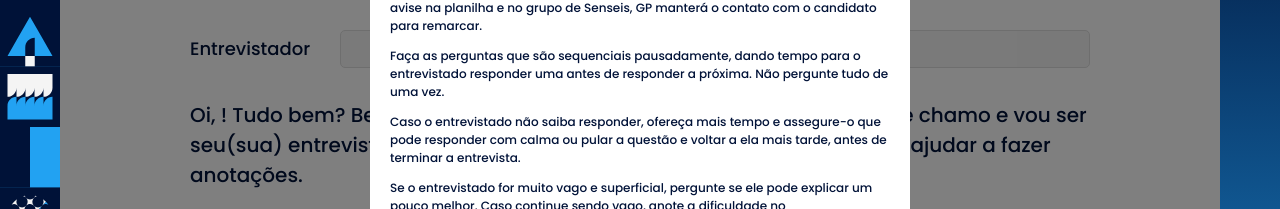
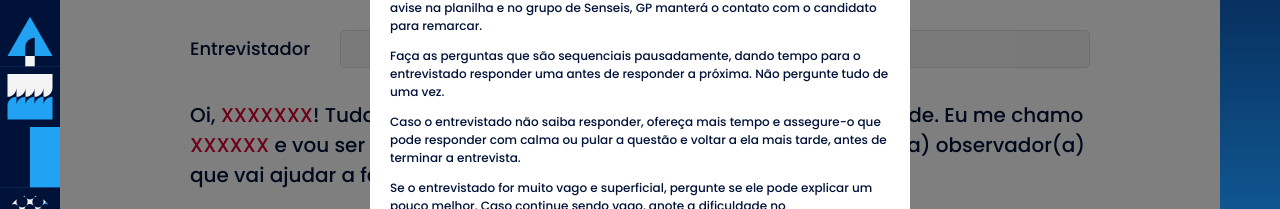
Before and after one commit to lucasstefano/entrevista-page, a React (Create React App) app: page / in a window 1280 px wide. Shown: the part 170-379 px from the top of the page. Built offline with nearby package versions, Linux system fonts and the light colour scheme.

Commit message:
bugfix: correção dos nomes no texto inicial

```diff
--- a/src/src/pages/home/index.tsx
+++ b/src/src/pages/home/index.tsx
@@ -308,8 +308,8 @@ export default function Questionnaire() {
 
                 <IntroduceContainer>
                     <IntroduceText>
-                        Oi, <IntroduceTextRed>{candidato}</IntroduceTextRed>! Tudo bem? Bem-vinda(o) à entrevista. Pode ficar à vontade.
-                        Eu me chamo <IntroduceTextRed>{entrevistador}</IntroduceTextRed> e vou ser seu(sua) entrevistador(a) hoje. Esse(a) é <IntroduceTextRed>{observador}</IntroduceTextRed>, o(a) observador(a) que vai ajudar a fazer anotações.
+                        Oi, <IntroduceTextRed>{candidato === '' ? ('XXXXXXX'):(candidato)}</IntroduceTextRed>! Tudo bem? Bem-vinda(o) à entrevista. Pode ficar à vontade.
+                        Eu me chamo <IntroduceTextRed>{entrevistador === '' ? ('XXXXXX'):(entrevistador)}</IntroduceTextRed> e vou ser seu(sua) entrevistador(a) hoje. Esse(a) é <IntroduceTextRed>{observador === '' ?('XXXXXX'):(observador)}</IntroduceTextRed>, o(a) observador(a) que vai ajudar a fazer anotações.
                         <br /> <br />
                         A gente vai começar a entrevista, então pode ficar tranquila(o)! É pra gente levar como se fosse uma conversa. Essa é uma oportunidade para você mostrar um pouco sobre você. Agora que você já conhece a gente, é a nossa vez de te conhecer melhor. Podemos começar?
                     </IntroduceText>
```
